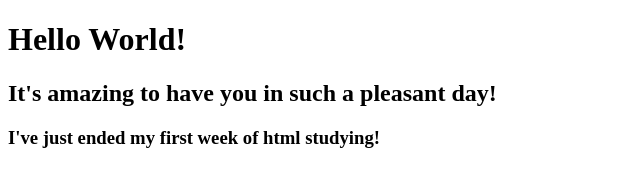
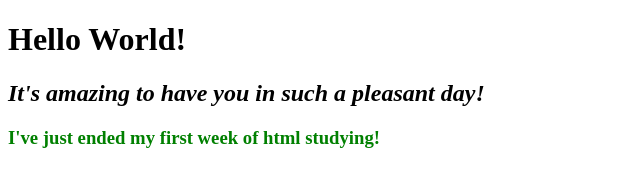
Before and after one commit to Tarasov-Front-Dev/coursera-test, a plain HTML site: page site/index.html in a window 1280 px wide. Shown: the whole page, without its empty margins (0-640 px from the left). Drawn offline with Linux system fonts and the light colour scheme.

Commit message:
Just messing around

```diff
--- a/site/index.html
+++ b/site/index.html
@@ -6,7 +6,7 @@
 </head>
 <body>
 	<h1>Hello World!</h1>
-	<h2>It's amazing to have you in such a pleasant day!</h2>
-	<h3>I've just ended my first week of html studying!</h3>
+	<h2 style="font-style: italic;">It's amazing to have you in such a pleasant day!</h2>
+	<h3 style="color: green;">I've just ended my first week of html studying!</h3>
 </body>
 </html>
```
